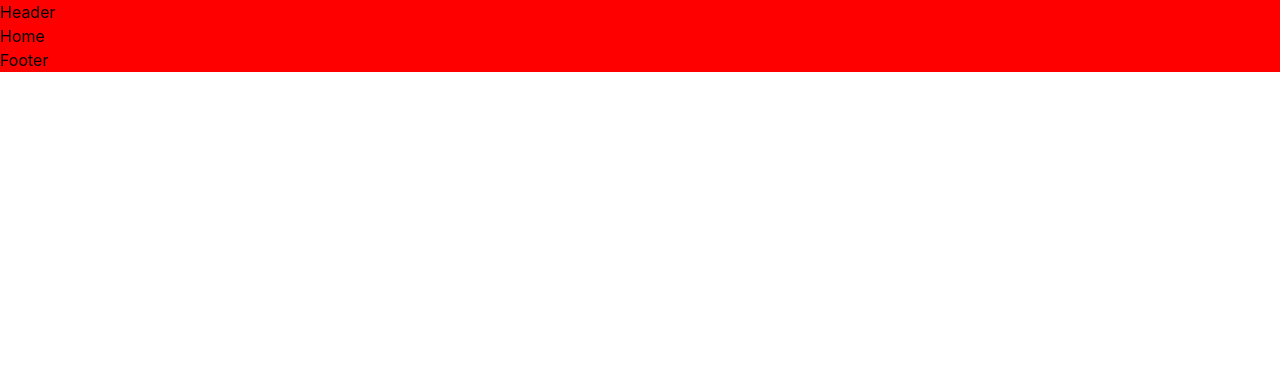
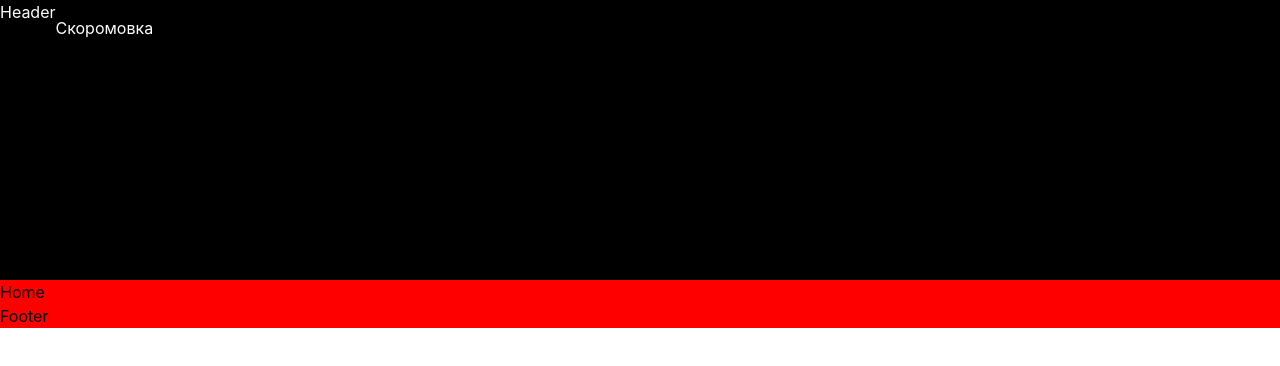
Before and after one commit to onlinestoreteam567/major, a React (Vite) app in the folder client/: page / in a window 1280 px wide. Shown: the top 366 px of the page. Built offline with nearby package versions, Linux system fonts and the light colour scheme.

Commit message:
Added dropdown menu

```diff
--- a/client/package.json
+++ b/client/package.json
@@ -12,6 +12,7 @@
   "dependencies": {
     "react": "^18.3.1",
     "react-dom": "^18.3.1",
+    "react-icons": "^5.3.0",
     "react-router-dom": "^6.26.1"
   },
   "devDependencies": {
--- a/client/src/components/Header.jsx
+++ b/client/src/components/Header.jsx
@@ -1,8 +1,15 @@
-
+import Dropdown from "./UI/Dropdown"
 const Header = () => {
   return (
-    <div style={{backgroundColor: "red"}}>Header</div>
+    <div style={
+      {backgroundColor: "black",
+       color: "white",
+        minHeight: "280px",
+        display: "flex"}}>
+       Header
+       <Dropdown/>
+    </div>
   )
 }
 
-export default Header
+export default Header;
--- /dev/null
+++ b/client/src/components/UI/Dropdown.jsx
@@ -0,0 +1,26 @@
+import React, { useState } from "react";
+
+const Dropdown =  () => {
+    const DropdownItems = ["Карл", "У", "Клари", "Вкрав", "Корали"];
+    const [open, setOpen] = useState(false);
+    return(
+        <div className="dropdownMenu">
+            <p
+            onClick={() => setOpen(!open)}
+            >Скоромовка</p>
+            {open && (
+                <ul>
+
+                {
+                DropdownItems.map((drditems) => (
+                    <li onClick={() => setOpen(!open)} key={drditems}>{drditems}</li>
+                ))
+                }
+            </ul>
+            )}
+
+        </div>
+);
+};
+
+export default Dropdown;
--- a/client/src/index.css
+++ b/client/src/index.css
@@ -60,3 +60,42 @@ button:focus-visible {
     color: #747bff;
   }
 } */
+
+
+
+.dropdownMenu ul {
+  padding: 15px;
+  border: 1px solid white;
+  border-radius: 20px;
+  list-style-type: none;
+  width: max-content;
+  height: max-content;
+  transition: 1s;
+}
+
+.dropdownMenu ul::before {
+  content: '';
+  position: absolute;
+  top: 4.53rem;
+  left: 1.35rem;
+  width: 15px;
+  height: 15px;
+  background-color: black;
+  transform: rotate(135.2deg);
+  border-left: 1px solid white;
+  border-bottom: 1px solid white;
+
+}
+.dropdownMenu ul li {
+  transition: 0.3s;
+  border-radius: 5px;
+  padding: 3px;
+}
+.dropdownMenu ul li:hover {
+  cursor: pointer;
+  background-color: blue;
+}
+.dropdownMenu p {
+  width: max-content;
+  cursor: pointer;
+}
```
Also changed, not shown: 1 other file (tests, documents, lock files or other folders).
